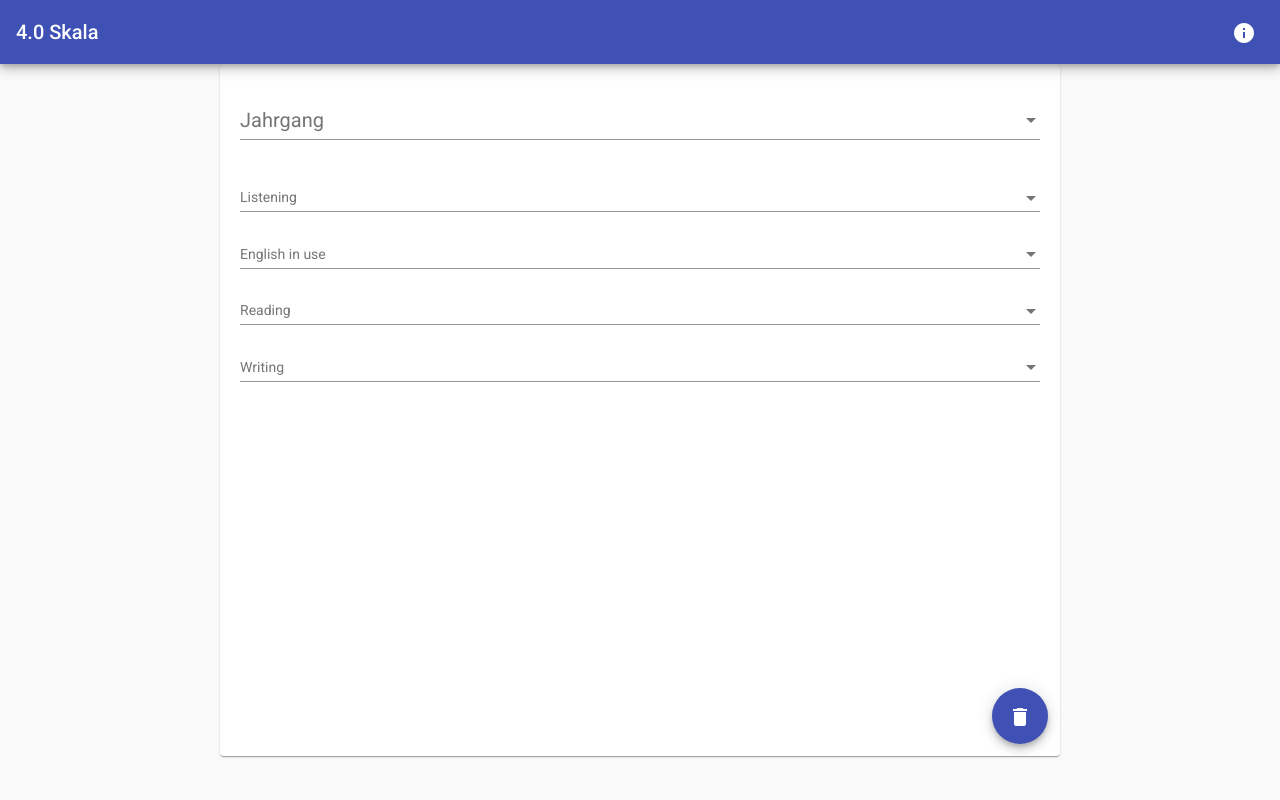
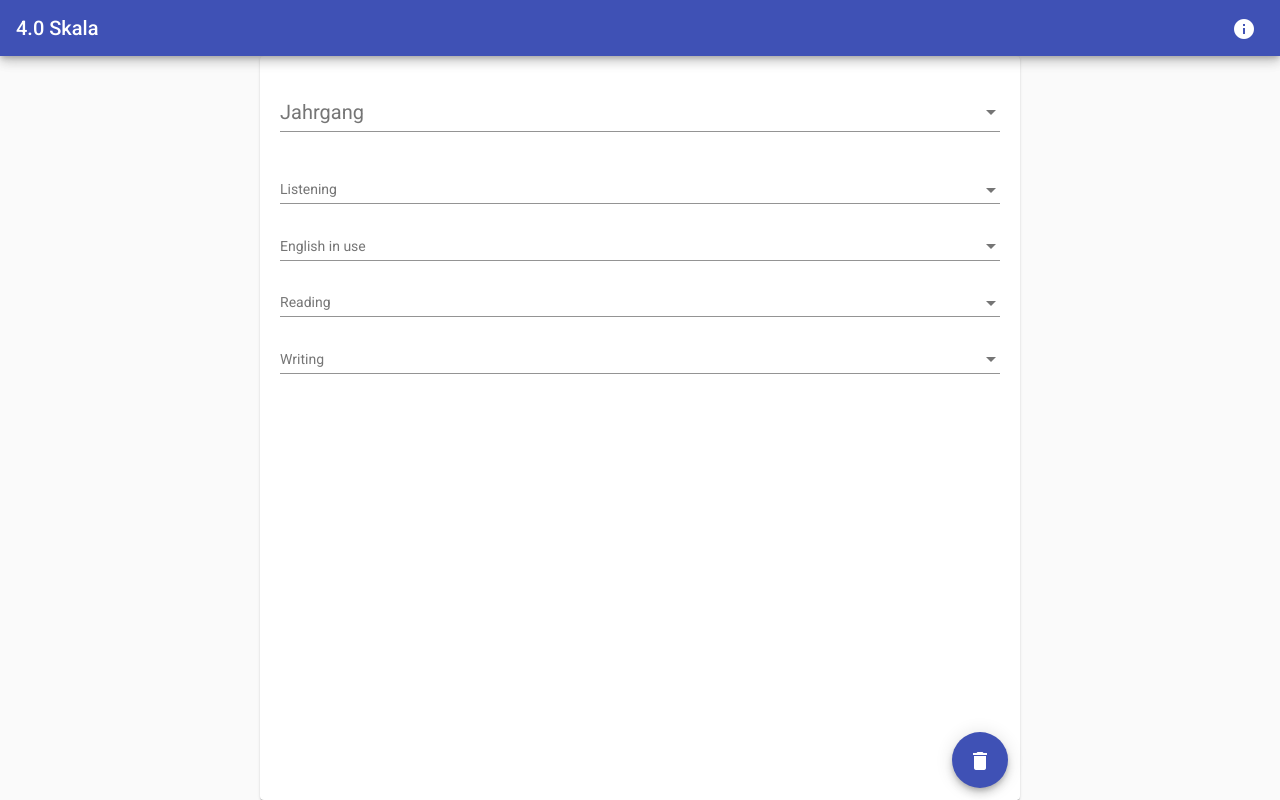
Before and after one commit to florianmack/calc-skala, an Angular app: page / in a window 1280 px wide. Built offline with nearby package versions, Linux system fonts and the light colour scheme.

Commit message:
fix ios bug

```diff
--- a/src/app/components/calc-skala/calc-skala.component.css
+++ b/src/app/components/calc-skala/calc-skala.component.css
@@ -1,3 +1,9 @@
+:host {
+   display: flex;
+   flex-direction: column;
+   height: 100%;
+}
+
 .mat-toolbar {
    position: relative;
    z-index: 2;
@@ -11,7 +17,6 @@
    padding: 20px;
    display: flex;
    flex-direction: column;
-   overflow-y: auto;
 }
 
 .grade-container {
```
